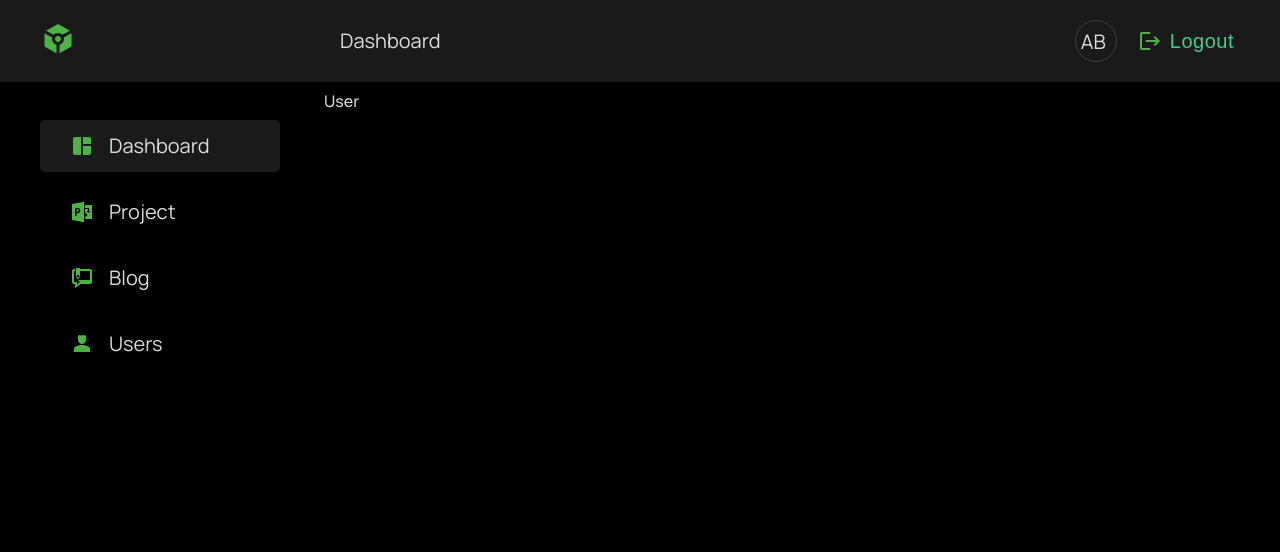
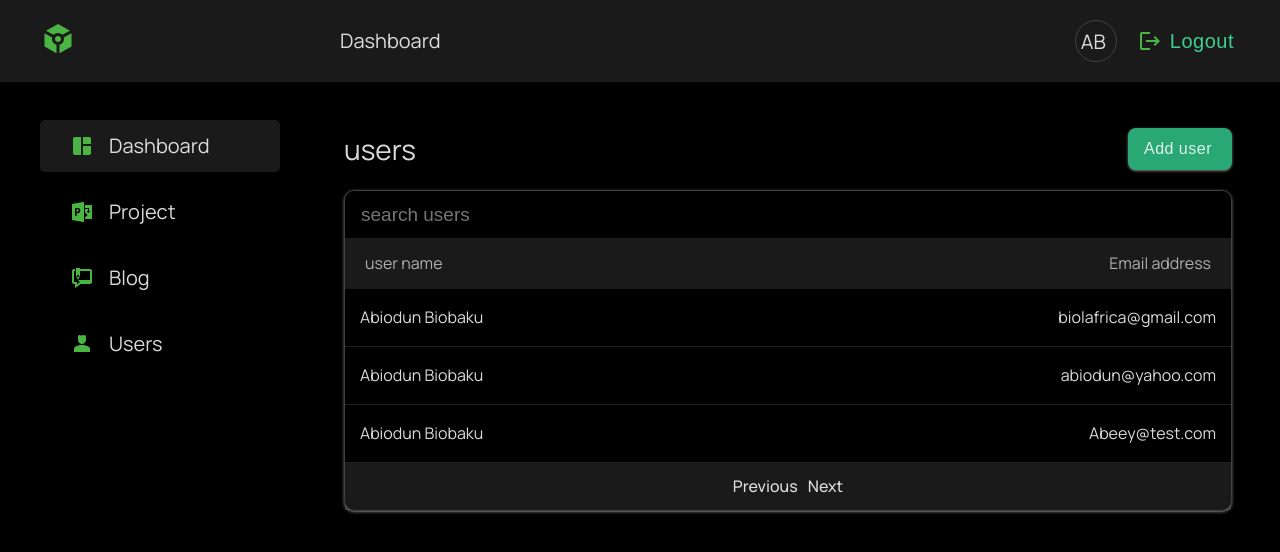
Before and after one commit to biolafrica/Portfolio-admin, a Next.js app: page /user in a window 1280 px wide. Shown: the top 552 px of the page. Built offline with nearby package versions, Linux system fonts and the light colour scheme.

Commit message:
create user components

```diff
--- a/app/globals.css
+++ b/app/globals.css
@@ -206,7 +206,9 @@ a {
 
 }
 
-.project-cont{
+.project-cont,
+.blog-cont,
+.user-cont{
   padding: 40px 40px 0px 20px;
 }
 
@@ -328,6 +330,7 @@ a {
 
 /*Projects*/
 .project-cont-head,
+.user-cont-head,
 .blog-cont-head{
   display: flex;
   justify-content: space-between;
@@ -336,6 +339,7 @@ a {
 }
 
 .project-cont-body,
+.user-cont-body,
 .blog-cont-body{
   border: 1px solid var(--Border-dark);
   border-radius: 10px;
@@ -344,6 +348,7 @@ a {
 }
 
 .project-cont-body-header,
+.user-cont-body-header,
 .blog-cont-body-header{
   display: flex;
   align-items: center;
@@ -355,6 +360,7 @@ a {
 }
 
 .project-cont-body-row,
+.user-cont-body-row,
 .blog-cont-body-row{
   display: flex;
   align-items: center;
@@ -364,6 +370,7 @@ a {
 }
 
 .project-cont-body-row:hover,
+.user-cont-body-row:hover,
 .blog-cont-body-row:hover{
   cursor: pointer;
   background-color: rgba(255, 255, 255, 0.07);
@@ -371,12 +378,15 @@ a {
 
 .project-cont-body-header h5,
 .blog-cont-body-header h5,
+.user-cont-body-header h5,
 .project-cont-body-row h5,
+.user-cont-body-row h5,
 .blog-cont-body-row h5{
   font-weight: 400;
 }
 
 .project-cont-body-search input,
+.user-cont-body-search input,
 .blog-cont-body-search input{
   border: none;
   border-radius: 10px;
@@ -391,6 +401,7 @@ a {
 }
 
 .project-cont-body-footer,
+.user-cont-body-footer,
 .blog-cont-body-footer{
   display: flex;
   gap: 10px;
@@ -401,6 +412,7 @@ a {
 }
 
 .project-cont-body-footer h5,
+.user-cont-body-footer h5,
 .blog-cont-body-footer h5 {
   cursor: pointer;
 }
--- a/app/user/page.jsx
+++ b/app/user/page.jsx
@@ -1,5 +1,52 @@
 export default function User(){
   return(
-    <h5>User</h5>
+
+    <div className="user-cont">
+
+      <div className="user-cont-head">
+        <h3>users</h3>
+        <button className="pri-btn">Add user</button>
+      </div>
+
+      <div className="user-cont-body">
+
+        <div className="user-cont-body-search">
+          <input type="search" name="search" placeholder="search users"  />
+        </div>
+
+        <div className="user-cont-body-header">
+          <h5>user name</h5>
+          <h5>Email address</h5>
+        </div>
+
+        <div className="user-cont-body-body">
+
+          <div className="user-cont-body-row">
+            <h5>Abiodun Biobaku</h5>
+            <h5>biolafrica@gmail.com</h5>
+          </div>
+
+          <div className="user-cont-body-row">
+            <h5>Abiodun Biobaku</h5>
+            <h5>abiodun@yahoo.com</h5>
+          </div>
+
+          <div className="user-cont-body-row">
+            <h5>Abiodun Biobaku</h5>
+            <h5>Abeey@test.com</h5>
+          </div>
+
+        </div>
+
+        <div className="user-cont-body-footer">
+          <h5>Previous</h5>
+          <h5>Next</h5>
+        </div>
+
+
+      </div>
+
+
+    </div>
   )
 }
```
Also changed, not shown: app/(Auth)/login/page.jsx (added), app/(Auth)/register/page.jsx (added).
